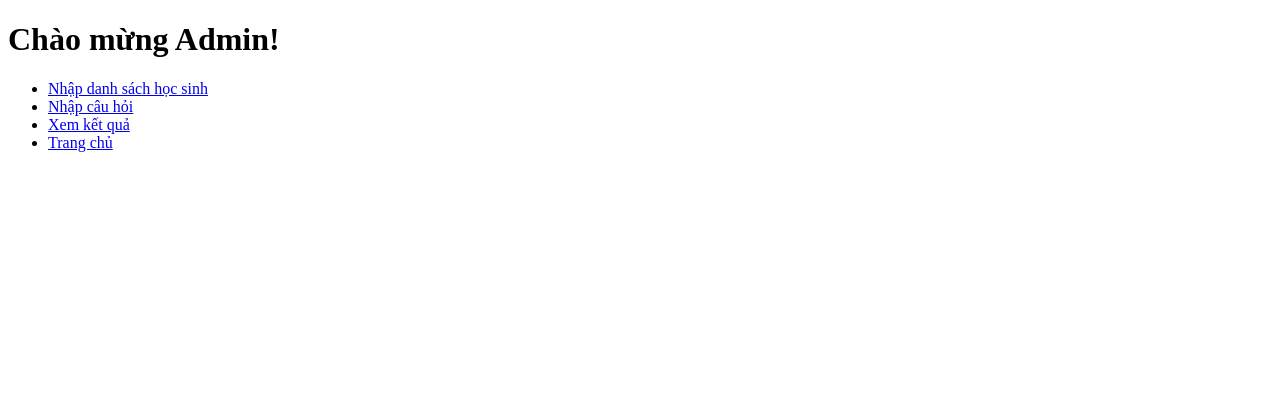
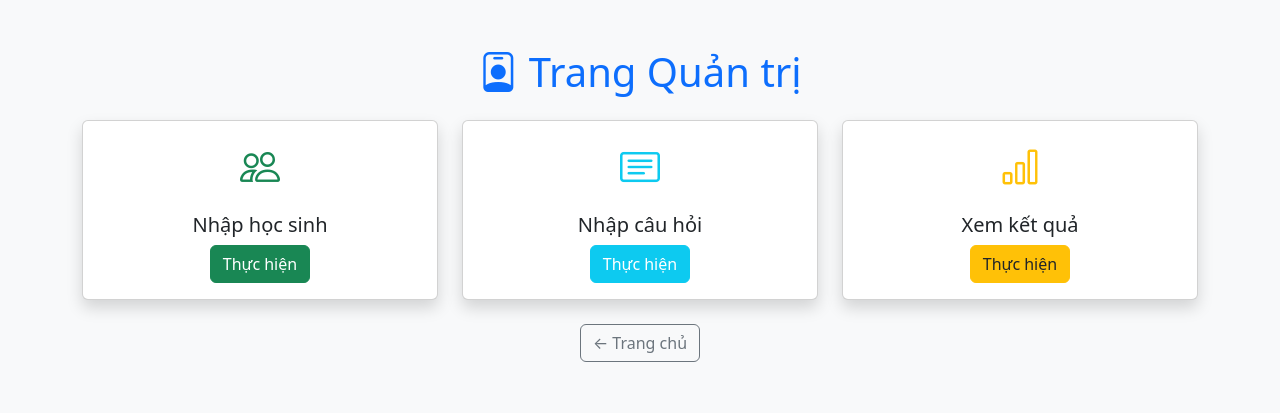
Before and after one commit to truongthinh79/quizlanWeb, a plain HTML site: page templates/admin.html in a window 1280 px wide. Drawn offline with nearby package versions, Linux system fonts and the light colour scheme.

Commit message:
Add files via upload

```diff
--- a/templates/admin.html
+++ b/templates/admin.html
@@ -1,16 +1,47 @@
 <!DOCTYPE html>
 <html lang="vi">
 <head>
-    <meta charset="UTF-8">
-    <title>Trang Quản trị</title>
+  <meta charset="UTF-8">
+  <meta name="viewport" content="width=device-width, initial-scale=1">
+  <title>Quản trị - QuizLAN</title>
+  <link href="https://cdn.jsdelivr.net/npm/bootstrap@5.3.2/dist/css/bootstrap.min.css" rel="stylesheet">
+  <link href="https://cdn.jsdelivr.net/npm/bootstrap-icons@1.11.3/font/bootstrap-icons.css" rel="stylesheet">
 </head>
-<body>
-    <h1>Chào mừng Admin!</h1>
-    <ul>
-        <li><a href="/import_students">Nhập danh sách học sinh</a></li>
-        <li><a href="/import_questions">Nhập câu hỏi</a></li>
-        <li><a href="/results">Xem kết quả</a></li>
-        <li><a href="/">Trang chủ</a></li>
-    </ul>
+<body class="bg-light">
+  <div class="container py-5">
+    <h1 class="text-center text-primary mb-4"><i class="bi bi-person-badge"></i> Trang Quản trị</h1>
+    <div class="row g-4">
+      <div class="col-md-4">
+        <div class="card shadow h-100">
+          <div class="card-body text-center">
+            <i class="bi bi-people fs-1 text-success"></i>
+            <h5 class="card-title mt-3">Nhập học sinh</h5>
+            <a href="/import_students" class="btn btn-success">Thực hiện</a>
+          </div>
+        </div>
+      </div>
+      <div class="col-md-4">
+        <div class="card shadow h-100">
+          <div class="card-body text-center">
+            <i class="bi bi-card-text fs-1 text-info"></i>
+            <h5 class="card-title mt-3">Nhập câu hỏi</h5>
+            <a href="/import_questions" class="btn btn-info text-white">Thực hiện</a>
+          </div>
+        </div>
+      </div>
+      <div class="col-md-4">
+        <div class="card shadow h-100">
+          <div class="card-body text-center">
+            <i class="bi bi-bar-chart fs-1 text-warning"></i>
+            <h5 class="card-title mt-3">Xem kết quả</h5>
+            <a href="/results" class="btn btn-warning text-dark">Thực hiện</a>
+          </div>
+        </div>
+      </div>
+    </div>
+    <div class="text-center mt-4">
+      <a href="/" class="btn btn-outline-secondary">← Trang chủ</a>
+    </div>
+  </div>
 </body>
 </html>
```
Also changed, not shown: templates/index.html (+14 -7 lines), templates/login.html (+28 -9 lines), templates/student.html (+14 -6 lines).
